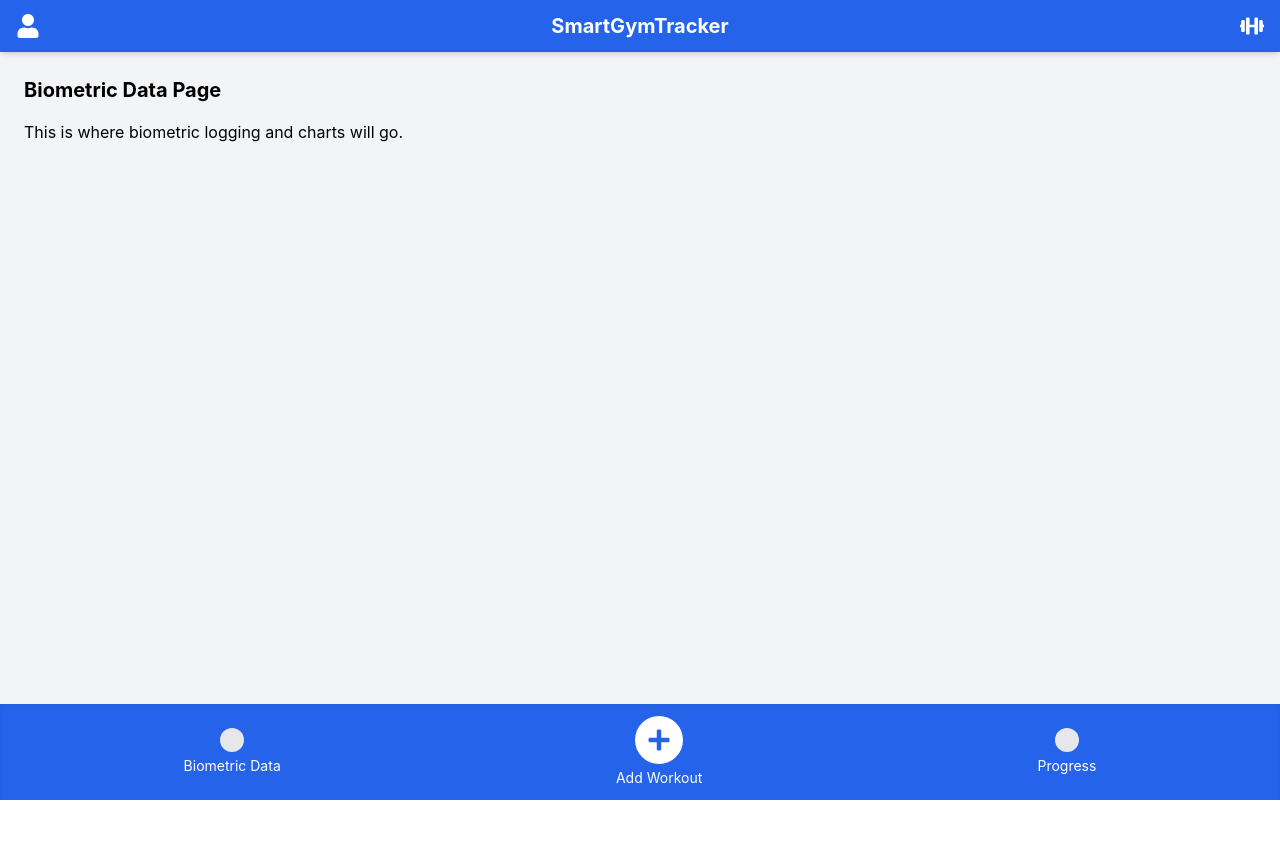
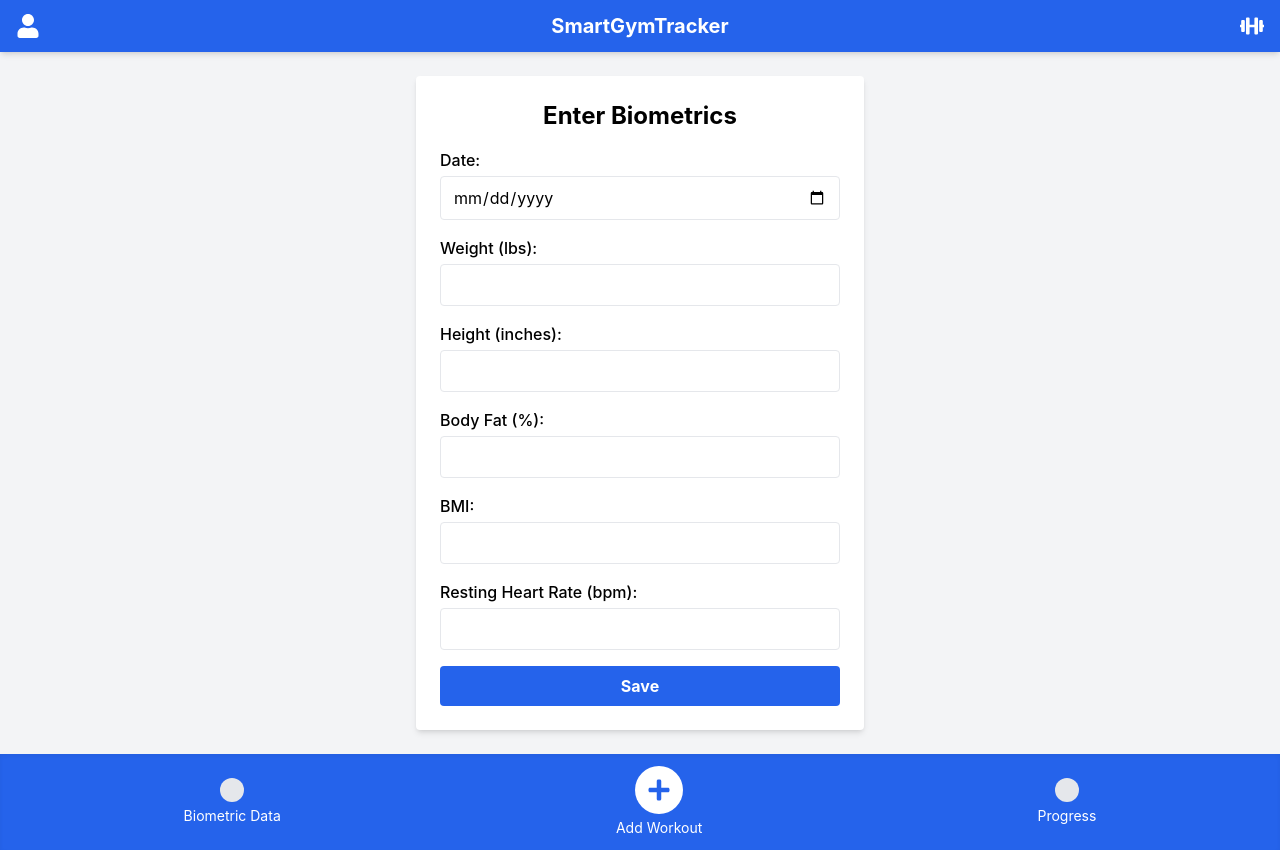
Before and after one commit to mattprog/SmartGymTracker, a React (Create React App) app in the folder frontend/smart-gym-tracker/: page / in a window 1280 px wide. Both pictures are taken after a click on the element "Biometric Data". Before the commit the page ends 800 px from the top, so only its background shows below. Built offline with nearby package versions, Linux system fonts and the light colour scheme.

Commit message:
biometric page form

```diff
--- a/frontend/smart-gym-tracker/src/App.js
+++ b/frontend/smart-gym-tracker/src/App.js
@@ -3,7 +3,7 @@ import { FaUser, FaDumbbell, FaPlus } from 'react-icons/fa';
 import './App.css';
 import Workout from './WorkoutPage';
 import Profile from './Profile';
-import Biometric from './Biometric';
+import BiometricPage from './BiometricPage';
 import Progress from './Progress';
 
 
@@ -35,7 +35,7 @@ function App() {
         {currentPage === 'dashboard' && <div>Dashboard Content</div>}
         {currentPage === 'profile' && <Profile/>}
         {currentPage === 'workout' && <Workout />}
-        {currentPage === 'biometric' && <Biometric/>}
+        {currentPage === 'biometric' && <BiometricPage/>}
         {currentPage === 'progress' && <Progress/>}
       </div>
 
--- a/frontend/smart-gym-tracker/src/Biometric.js
+++ /dev/null
@@ -1,10 +0,0 @@
-function Biometric() {
-    return (
-      <div>
-        <h2 className="text-xl font-bold mb-4">Biometric Data Page</h2>
-        <p>This is where biometric logging and charts will go.</p>
-      </div>
-    );
-  }
-
-  export default Biometric;
--- /dev/null
+++ b/frontend/smart-gym-tracker/src/BiometricPage.js
@@ -0,0 +1,139 @@
+import { useState } from 'react';
+
+function BiometricPage() {
+  const [biometrics, setBiometrics] = useState({
+    DateEntered: '',
+    Weight: '',
+    Height: '',
+    BodyFatPercentage: '',
+    BMI: '',
+    RestingHeartRate: ''
+  });
+
+  const [history, setHistory] = useState([]);
+
+  const handleChange = (e) => {
+    const { name, value } = e.target;
+    setBiometrics({ ...biometrics, [name]: value });
+  };
+
+  const handleSave = () => {
+    if (!biometrics.DateEntered) {
+      alert('Please enter a date.');
+      return;
+    }
+
+    setHistory([biometrics, ...history]); // add new entry to top of history
+    setBiometrics({ DateEntered: '', Weight: '', Height: '', BodyFatPercentage: '', BMI: '', RestingHeartRate: '' });
+  };
+
+  return (
+    <div className="max-w-md mx-auto space-y-6">
+      {/* Input Form */}
+      <div className="bg-white shadow-md rounded p-6 space-y-4">
+        <h1 className="text-2xl font-bold mb-4 text-center">Enter Biometrics</h1>
+
+        <div>
+          <label className="block mb-1 font-medium">Date:</label>
+          <input
+            type="date"
+            name="DateEntered"
+            value={biometrics.DateEntered}
+            onChange={handleChange}
+            className="w-full border rounded px-3 py-2"
+          />
+        </div>
+
+        <div>
+          <label className="block mb-1 font-medium">Weight (lbs):</label>
+          <input
+            type="number"
+            name="Weight"
+            value={biometrics.Weight}
+            onChange={handleChange}
+            className="w-full border rounded px-3 py-2"
+            placeholder=""
+            min ="0"
+          />
+        </div>
+
+        <div>
+          <label className="block mb-1 font-medium">Height (inches):</label>
+          <input
+            type="number"
+            name="Height"
+            value={biometrics.Height}
+            onChange={handleChange}
+            className="w-full border rounded px-3 py-2"
+            placeholder=""
+            min = "0"
+          />
+        </div>
+
+        <div>
+          <label className="block mb-1 font-medium">Body Fat (%):</label>
+          <input
+            type="number"
+            name="BodyFatPercentage"
+            value={biometrics.BodyFatPercentage}
+            onChange={handleChange}
+            className="w-full border rounded px-3 py-2"
+            placeholder=""
+            min="0"
+          />
+        </div>
+
+        <div>
+          <label className="block mb-1 font-medium">BMI:</label>
+          <input
+            type="number"
+            name="BMI"
+            value={biometrics.BMI}
+            onChange={handleChange}
+            className="w-full border rounded px-3 py-2"
+            placeholder=""
+            min="0"
+          />
+        </div>
+
+        <div>
+          <label className="block mb-1 font-medium">Resting Heart Rate (bpm):</label>
+          <input
+            type="number"
+            name="RestingHeartRate"
+            value={biometrics.RestingHeartRate}
+            onChange={handleChange}
+            className="w-full border rounded px-3 py-2"
+            placeholder=""
+            min="0"
+          />
+        </div>
+
+        <button
+          onClick={handleSave}
+          className="w-full bg-blue-600 text-white font-bold py-2 px-4 rounded hover:bg-blue-700"
+        >
+          Save
+        </button>
+      </div>
+
+      {/* History */}
+      {history.length > 0 && (
+        <div className="space-y-4">
+          {history.map((entry, index) => (
+            <div key={index} className="bg-white shadow-md rounded p-4 space-y-1">
+              <div><strong>Date:</strong> {entry.DateEntered}</div>
+              <div><strong>Weight:</strong> {entry.Weight} lbs</div>
+              <div><strong>Height:</strong> {entry.Height} in</div>
+              <div><strong>Body Fat:</strong> {entry.BodyFatPercentage}%</div>
+              <div><strong>BMI:</strong> {entry.BMI}</div>
+              <div><strong>Resting Heart Rate:</strong> {entry.RestingHeartRate} bpm</div>
+            </div>
+          ))}
+        </div>
+      )}
+    </div>
+  );
+}
+
+export default BiometricPage;
--- /dev/null
+++ b/frontend/smart-gym-tracker/src/models/BiometricsModel.js
@@ -0,0 +1,22 @@
+// src/models/BiometricsModel.js
+export class Biometrics {
+  constructor(
+    biometricsId = -1,
+    userId = -1,
+    dateEntered = "",
+    weight = -1,
+    height = -1,
+    bodyFatPercentage = -1,
+    bmi = -1,
+    restingHeartRate = -1
+  ) {
+    this.biometricsId = biometricsId;
+    this.userId = userId;
+    this.dateEntered = dateEntered;
+    this.weight = weight;
+    this.height = height;
+    this.bodyFatPercentage = bodyFatPercentage;
+    this.bmi = bmi;
+    this.restingHeartRate = restingHeartRate;
+  }
+}
```
